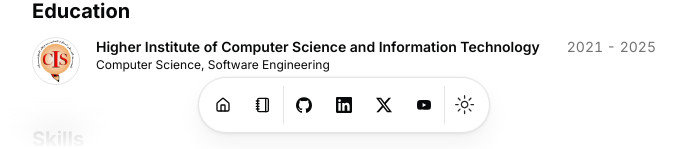
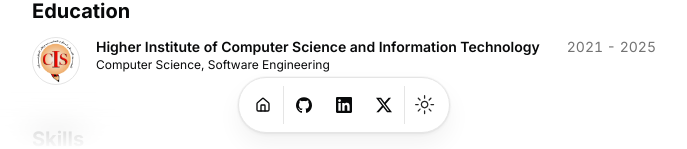
Before and after one commit to mohabmohamed44/Mohab-portfolio, a Next.js app: page / in a window 1280 px wide. Shown: the part 651-800 px from the top of the page, without its empty margins (296-983 px from the left). Built offline with nearby package versions, Linux system fonts and the light colour scheme.

Commit message:
feat: update resume location to Cairo, Egypt and modify social media links

```diff
--- a/src/data/resume.tsx
+++ b/src/data/resume.tsx
@@ -11,8 +11,7 @@ export const DATA = {
   name: "Mohab Mohammed",
   initials: "MM",
   url: "https://dillion.io",
-  location: "San Francisco, CA",
-  locationLink: "https://www.google.com/maps/place/sanfrancisco",
+  location: "Cairo, Egypt",
   description:
     "I am a Software Engineer focused on building full-stack web apps and exploring Artificial Intelligence. Competitive programming helps me think smarter and write better code. I’m passionate about continuous learning — reading about programming, self-discipline, and personal growth to improve every day.",
   summary:
@@ -48,7 +47,7 @@ export const DATA = {
   ],
   navbar: [
     { href: "/", icon: HomeIcon, label: "Home" },
-    { href: "/blog", icon: NotebookIcon, label: "Blog" },
+    //{ href: "/blog", icon: NotebookIcon, label: "Blog" },
   ],
   contact: {
     email: "mohammedmohab078@gmail.com",
@@ -70,22 +69,15 @@ export const DATA = {
       },
       X: {
         name: "X",
-        url: "https://dub.sh/dillion-twitter",
+        url: "https://x.com/MohabMo55",
         icon: Icons.x,
 
         navbar: true,
       },
-      Youtube: {
-        name: "Youtube",
-        url: "https://dub.sh/dillion-youtube",
-        icon: Icons.youtube,
-        navbar: true,
-      },
       email: {
         name: "Send Email",
-        url: "#",
+        url: "",
         icon: Icons.email,
-
         navbar: false,
       },
     },
@@ -122,7 +114,7 @@ export const DATA = {
   projects: [
     {
       title: "Automax Full Stack Car Rental System" ,
-      href: "https://github.com/mohabmohamed44/Automax-Car-Rental-Sytem-using-Django.",
+      href: "https://github.com/mohabmohamed44/Automax-Car-Rental-Sytem-using-Django",
       dates: "Jan 2024 - Feb 2024",
       active: true,
       description:
```
